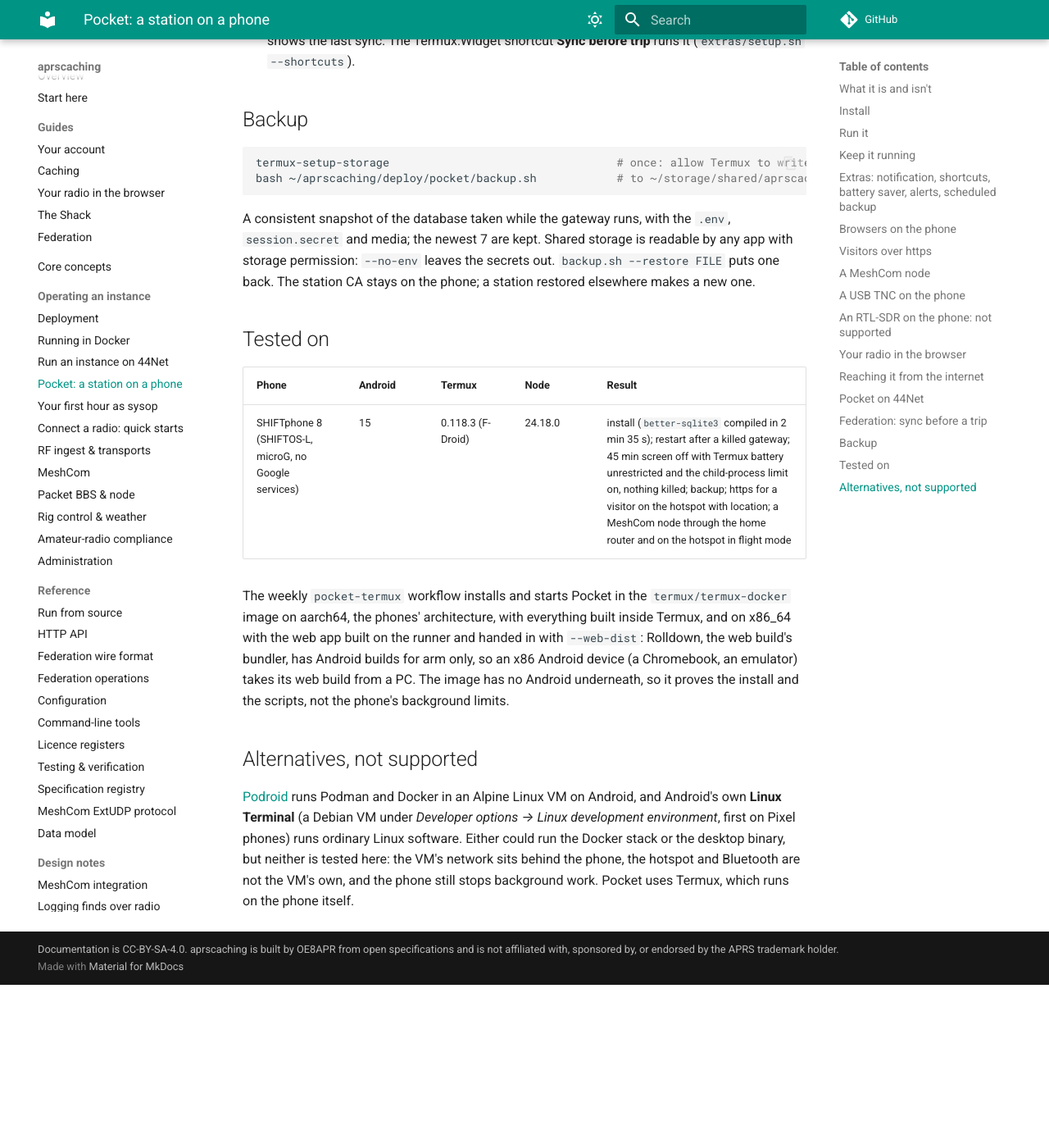
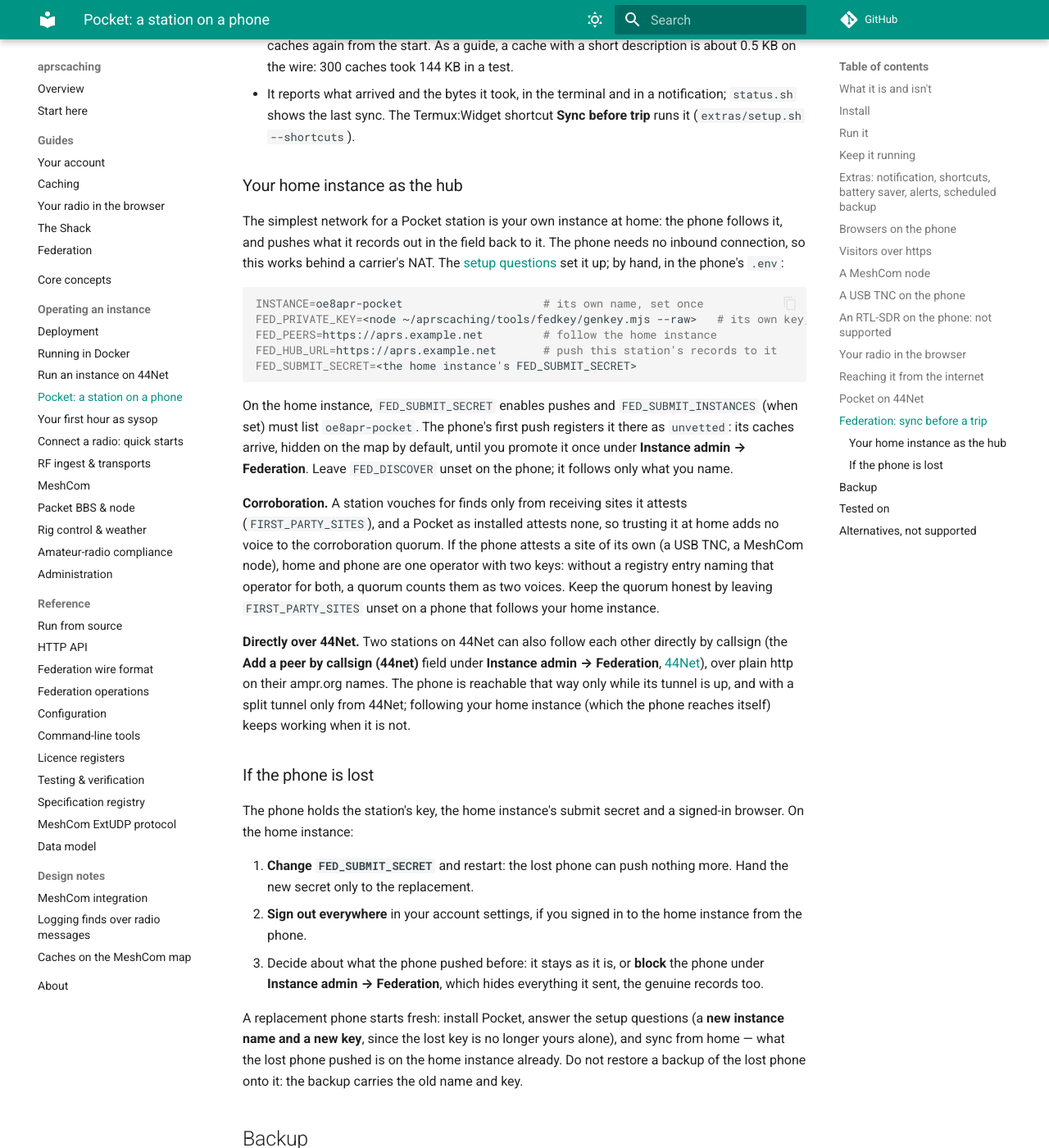
Before and after one commit to apachler/aprscaching, an MkDocs documentation site: the page built from docs/operate/pocket.md, in a window 1280 px wide and 1400 px high, scrolled down 10488 px. Shown: the whole window at 82% size. Built offline with MkDocs 1.6.1 and Material for MkDocs 9.7.7, drawn with Linux system fonts in a browser that asks for light colours; comment, search, counter and statistics services are not loaded; before the commit the page ends 11689 px from its top, so only the background shows below that; some of the changed text lies outside the part shown.

Commit message:
feat(deploy): Pocket home-hub setup and the lost-phone runbook (#119)
PKX-13 parts 1 and 4 (G10: direct peering over 44Net documented).

- wizard.sh asks whether to connect to your home instance: its URL
  (validated, lowercased) and, optionally, its FED_SUBMIT_SECRET. It
  writes FED_PEERS (follow), FED_HUB_URL and FED_SUBMIT_SECRET (push),
  and a signing key of the station's own when there is none
  (tools/fedkey/genkey.mjs), then says what to set on the home instance.
  A station that keeps the name localhost is not offered federation.
- Pocket guide: "Your home instance as the hub" (the .env, the home
  side, unvetted until promoted, the corroboration note that an
  unattested Pocket adds no quorum voice, direct peering over 44Net)
  and "If the phone is lost" (rotate the submit secret, sign out
  everywhere, block or keep, start the replacement fresh with a new name
  and key).
- Tests: wizard-test.sh covers follow+push, follow only, a bad URL, the
  key kept on a rerun, and the hint for the home instance.

Checked end to end with two Node gateways (home with FED_SUBMIT_SECRET
and FED_SUBMIT_INSTANCES, Pocket with the wizard's settings): the Pocket
registers on home as unvetted/submitted with its cache mirrored, and
pulls home's cache.

Signed-off-by: Andreas Pachler <apachler@paan-systems.com>

````diff
--- a/docs/operate/pocket.md
+++ b/docs/operate/pocket.md
@@ -56,6 +56,7 @@
     | Instance name, e.g. `oe8apr-pocket` | `INSTANCE`: the name other instances know the station by when it federates. It is set once: caches and finds carry the name they were made under, so a station that holds any keeps `localhost` |
     | A MeshCom node now? | runs [`meshcom-setup.sh`](#a-meshcom-node) |
     | Home-screen shortcuts, a daily backup while charging | runs `extras/setup.sh` ([Extras](#extras-notification-shortcuts-battery-saver-alerts-scheduled-backup)) |
+    | Connect to your home instance? Its URL, and its submit secret | `FED_PEERS`, `FED_HUB_URL`, `FED_SUBMIT_SECRET`, and a signing key of the station's own (`FED_PRIVATE_KEY`) when there is none ([Your home instance as the hub](#your-home-instance-as-the-hub)) |
 
     Then it restarts a running station and opens **Instance admin** (`http://localhost:8787/?view=admin`),
     whose Setup checklist covers the rest once you are signed in.
@@ -324,7 +325,8 @@
   still runs.
 - **Federation.** Publish the `_aprscaching` TXT record and add the 44net endpoint to `FED_ENDPOINTS` as in
   [44Net steps 3 and 4](44net.md#3-name-and-identity), then run the self-check under **Instance admin →
-  Setup → 44Net**. The phone needs its own instance name (the [setup questions](#install)) and its own key.
+  Setup → 44Net**. The phone needs its own instance name (the [setup questions](#install)) and its own key;
+  following your home instance works with or without the tunnel ([Your home instance as the hub](#your-home-instance-as-the-hub)).
 - **https on the 44Net name.** A browser grants passkeys and location only to https. For members who open
   the station by its ampr.org name, `extras/ampr-cert.sh` obtains a Let's Encrypt certificate with a
   DNS-01 record you add in the ARDC portal:
@@ -364,6 +366,52 @@
 - It reports what arrived and the bytes it took, in the terminal and in a notification; `status.sh` shows
   the last sync. The Termux:Widget shortcut **Sync before trip** runs it (`extras/setup.sh --shortcuts`).
 
+### Your home instance as the hub
+
+The simplest network for a Pocket station is your own instance at home: the phone follows it, and pushes
+what it records out in the field back to it. The phone needs no inbound connection, so this works behind a
+carrier's NAT. The [setup questions](#install) set it up; by hand, in the phone's `.env`:
+
+```bash
+INSTANCE=oe8apr-pocket                     # its own name, set once
+FED_PRIVATE_KEY=<node ~/aprscaching/tools/fedkey/genkey.mjs --raw>   # its own key, never the home one's
+FED_PEERS=https://aprs.example.net         # follow the home instance
+FED_HUB_URL=https://aprs.example.net       # push this station's records to it
+FED_SUBMIT_SECRET=<the home instance's FED_SUBMIT_SECRET>
+```
+
+On the home instance, `FED_SUBMIT_SECRET` enables pushes and `FED_SUBMIT_INSTANCES` (when set) must list
+`oe8apr-pocket`. The phone's first push registers it there as `unvetted`: its caches arrive, hidden on the
+map by default, until you promote it once under **Instance admin → Federation**. Leave `FED_DISCOVER` unset on
+the phone; it follows only what you name.
+
+**Corroboration.** A station vouches for finds only from receiving sites it attests (`FIRST_PARTY_SITES`), and
+a Pocket as installed attests none, so trusting it at home adds no voice to the corroboration quorum. If the
+phone attests a site of its own (a USB TNC, a MeshCom node), home and phone are one operator with two keys:
+without a registry entry naming that operator for both, a quorum counts them as two voices. Keep the quorum
+honest by leaving `FIRST_PARTY_SITES` unset on a phone that follows your home instance.
+
+**Directly over 44Net.** Two stations on 44Net can also follow each other directly by callsign (the **Add a
+peer by callsign (44net)** field under **Instance admin → Federation**, [44Net](44net.md#3-name-and-identity)), over plain http on their
+ampr.org names. The phone is reachable that way only while its tunnel is up, and with a split tunnel only
+from 44Net; following your home instance (which the phone reaches itself) keeps working when it is not.
+
+### If the phone is lost
+
+The phone holds the station's key, the home instance's submit secret and a signed-in browser. On the home
+instance:
+
+1. **Change `FED_SUBMIT_SECRET`** and restart: the lost phone can push nothing more. Hand the new secret only
+   to the replacement.
+2. **Sign out everywhere** in your account settings, if you signed in to the home instance from the phone.
+3. Decide about what the phone pushed before: it stays as it is, or **block** the phone under **Instance admin →
+   Federation**, which hides everything it sent, the genuine records too.
+
+A replacement phone starts fresh: install Pocket, answer the setup questions (a **new instance name and a new
+key**, since the lost key is no longer yours alone), and sync from home — what the lost phone pushed is on the
+home instance already. Do not restore a backup of the lost phone onto it: the backup carries the old name and
+key.
+
 ## Backup
 
 ```bash
````
Also changed, not shown: deploy/pocket/README.md (+2 -2 lines), 4 other files.
